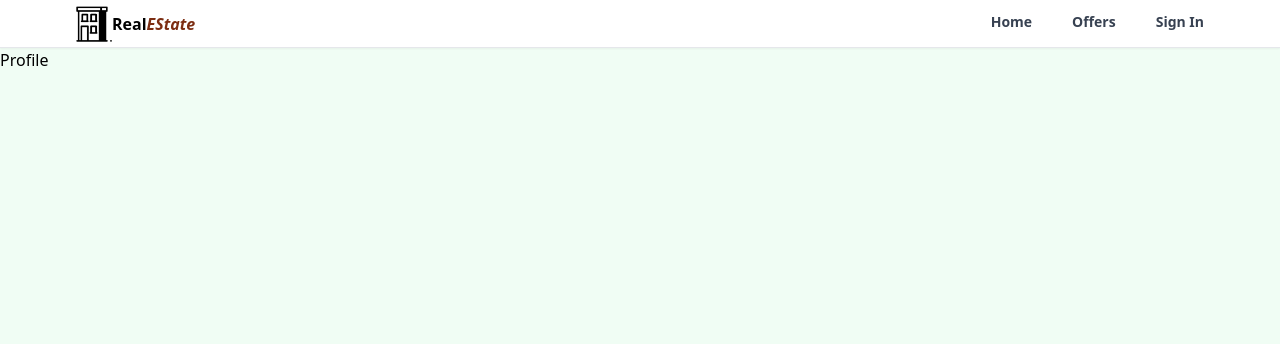
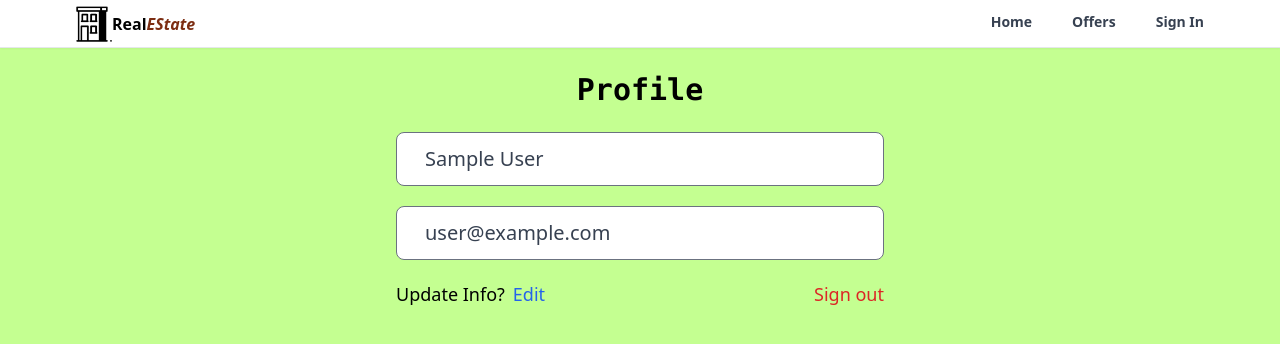
Before and after one commit to MohammedDarabie/RealeState-Clone, a React (Create React App) app: page /profile in a window 1280 px wide. Shown: the top 344 px of the page. Built offline with nearby package versions, Linux system fonts and the light colour scheme; no server answers; sample sign-in values are in the browser's storage.

Commit message:
Create Custom Hook and Private Route, Sign Out functionality

```diff
--- a/src/App.js
+++ b/src/App.js
@@ -9,6 +9,7 @@ import ForgotPassword from "./pages/ForgotPassword";
 import Header from "./Components/Header";
 import { ToastContainer } from "react-toastify";
 import "react-toastify/dist/ReactToastify.css";
+import PrivateRoute from "./Components/privateRoute";
 function App() {
   return (
     <>
@@ -19,7 +20,9 @@ function App() {
           <Route path="/sign-up" element={<SignUp />} />
           <Route path="/sign-in" element={<SignIn />} />
           <Route path="/offers" element={<Offers />} />
-          <Route path="/profile" element={<Profile />} />
+          <Route path="/profile" element={<PrivateRoute />}>
+            <Route path="/profile" element={<Profile />} />
+          </Route>
           <Route path="/forgot-password" element={<ForgotPassword />} />
         </Routes>
       </Router>
--- /dev/null
+++ b/src/Components/privateRoute.jsx
@@ -0,0 +1,12 @@
+import React from "react";
+import { Navigate, Outlet } from "react-router";
+import {useAuthStatus} from '../Hooks/useAuthStatus'
+const PrivateRoute = () => {
+    const {loggedin , loading} = useAuthStatus();
+    if(loading){
+        return <h3>Loading...</h3>
+    }
+  return ( loggedin ? <Outlet /> : <Navigate to='/sign-in' />)
+};
+
+export default PrivateRoute;
--- /dev/null
+++ b/src/Hooks/useAuthStatus.jsx
@@ -0,0 +1,17 @@
+import { useEffect, useState } from "react";
+import { getAuth, onAuthStateChanged } from "firebase/auth";
+export  function useAuthStatus  ()  {
+  const [loggedin, setLoggedIn] = useState(false);
+  const [loading, setLoading] = useState(true);
+
+  useEffect(() => {
+    const auth = getAuth();
+    onAuthStateChanged(auth, (user) => {
+      if (user) {
+        setLoggedIn(true);
+    }
+    setLoading(false);
+    });
+  }, []);
+  return { loggedin, loading };
+};
--- a/src/index.css
+++ b/src/index.css
@@ -3,5 +3,5 @@
 @tailwind utilities;
 
 body {
-    background-color:rgb(240,253,244);
+    background-color:rgb(196, 255, 145);
 }
--- a/src/pages/Profile.jsx
+++ b/src/pages/Profile.jsx
@@ -1,9 +1,57 @@
-import React from 'react'
+import { getAuth } from "firebase/auth";
+import React, { useState } from "react";
+import { useNavigate } from "react-router-dom";
 
 const Profile = () => {
+  const navigate = useNavigate();
+  const auth = getAuth();
+  const [formdata, setFormData] = useState({
+    name: auth.currentUser.displayName,
+    email: auth.currentUser.email,
+  });
+  const { name, email } = formdata;
+  function onLogout() {
+    auth.signOut();
+    navigate("/");
+
+  }
   return (
-    <div>Profile</div>
-  )
-}
+    <section className=" flex flex-col items-center w-full">
+      <h1 className=" text-center mt-6 text-3xl font-bold font-mono ">
+        Profile
+      </h1>
+      <div className="w-[90%] lg:w-[40%] mt-6 px-3">
+        <form className="flex flex-col justify-between items-center">
+          <input
+            className="px-7 py-3 w-full  text-xs lg:text-xl bg-white text-gray-700 rounded-lg mb-5"
+            value={name}
+          ></input>
+          <input
+            className="px-7 py-3 w-full  text-xs lg:text-xl bg-white text-gray-700 rounded-lg mb-5"
+            placeholder="Email"
+            value={email}
+          ></input>
+        </form>
+        <div className="flex justify-between items-center whitespace-nowrap text-sm lg:text-lg">
+          <p>
+            Update Info?
+            <span
+              className="text-blue-600 transformation duration-200
+             hover:text-blue-900 ease-in-out ml-2 cursor-pointer"
+            >
+              Edit
+            </span>
+          </p>
+          <p
+            onClick={onLogout}
+            className="text-red-600 transformation duration-200 hover:text-red-900 ease-in-out cursor-pointer"
+          >
+            Sign out
+          </p>
+        </div>
+      </div>
+    </section>
+  );
+};
 
-export default Profile
+export default Profile;
```
